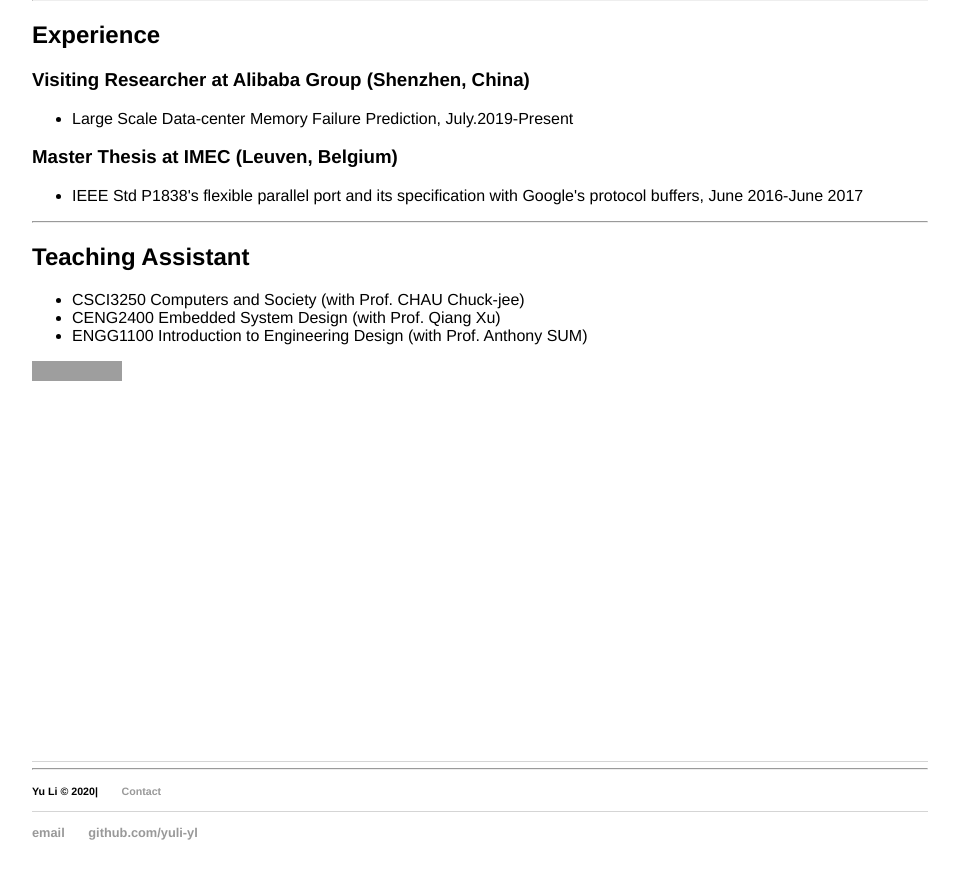
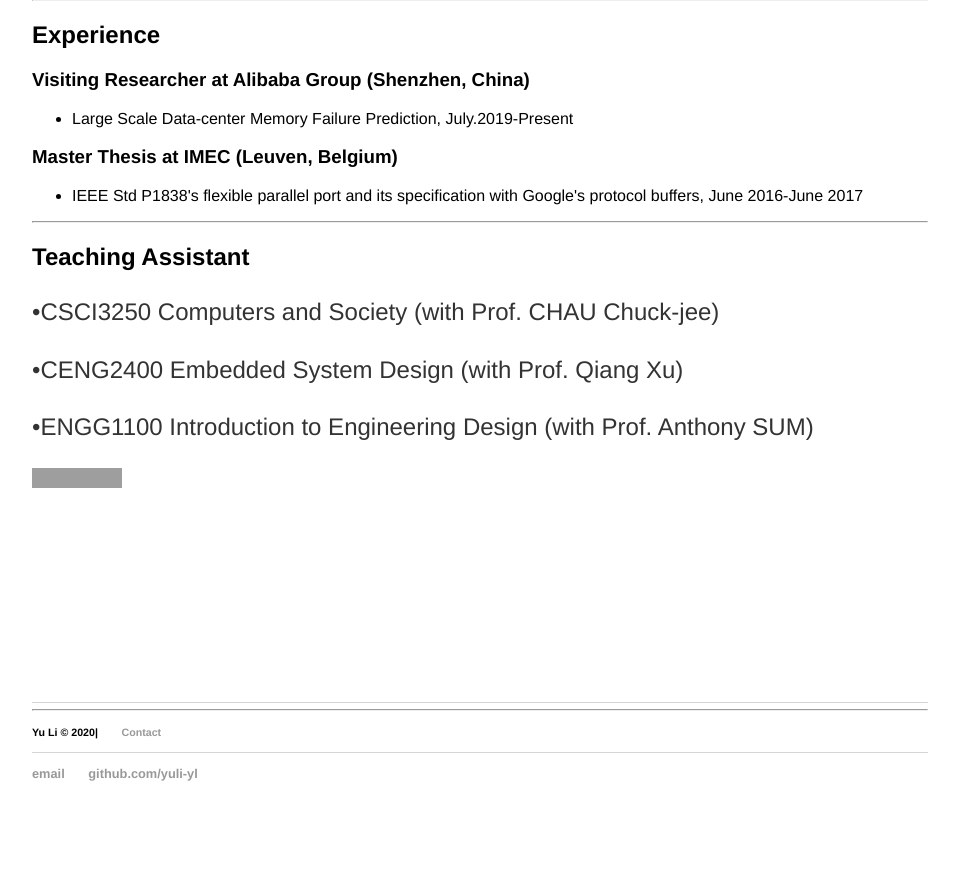
Before and after one commit to yuli-yl/yuli-ly.github.io, a Jekyll site: the page built from index.html, in a window 1280 px wide and 900 px high, scrolled down 1754 px. Shown: the top 879 px of the window, without its empty margins (160-1119 px from the left). Built offline with Jekyll 4.4.1, drawn with Linux system fonts in a browser that asks for light colours; after the commit the page ends 2595 px from its top, so only the background shows below that; grey boxes are pictures that could not be loaded.

Commit message:
Update index.html

```diff
--- a/index.html
+++ b/index.html
@@ -88,17 +88,15 @@ title: Yu LI
         <hr>
         <article id="teaching">
           <h2>Teaching Assistant</h2>
-          <ul>
-            <li>CSCI3250 Computers and Society (with Prof. CHAU Chuck-jee)</li>
-            <li>CENG2400 Embedded System Design (with Prof. Qiang Xu)</li>
-            <li>ENGG1100 Introduction to Engineering Design (with Prof. Anthony SUM) </li>
-          </ul>
+            <p>&bull;CSCI3250 Computers and Society (with Prof. CHAU Chuck-jee)</p>
+            <p>&bull;CENG2400 Embedded System Design (with Prof. Qiang Xu)</p>
+            <p>&bull;ENGG1100 Introduction to Engineering Design (with Prof. Anthony SUM) </p>
 
         </article>
 
 
       </section>
-      <div style="width: 400px; height: 400px; display: block;">
+      <div style="width: 234px; height: 234px; display: block;">
       <a href="https://clustrmaps.com/site/1besl"  title="Visit tracker"><img src="//www.clustrmaps.com/map_v2.png?d=KZRl0V_NIquKk9KmRqRL_m_GzNOzKk0ZPdpPtN9A7o4&cl=ffffff" /></a>
       </div>
       <footer>
```
